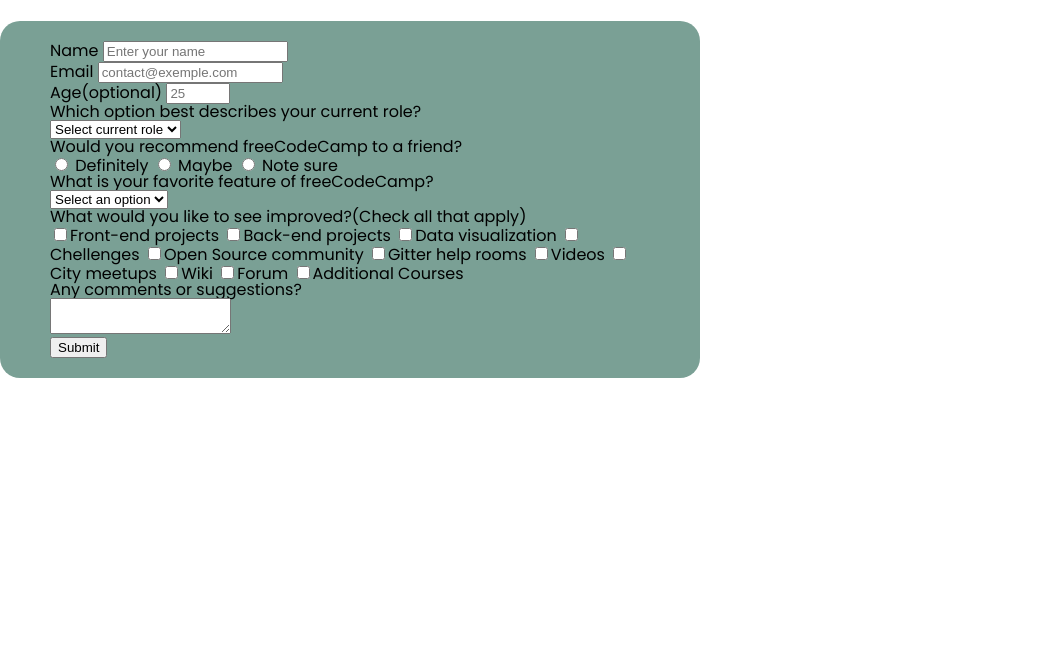
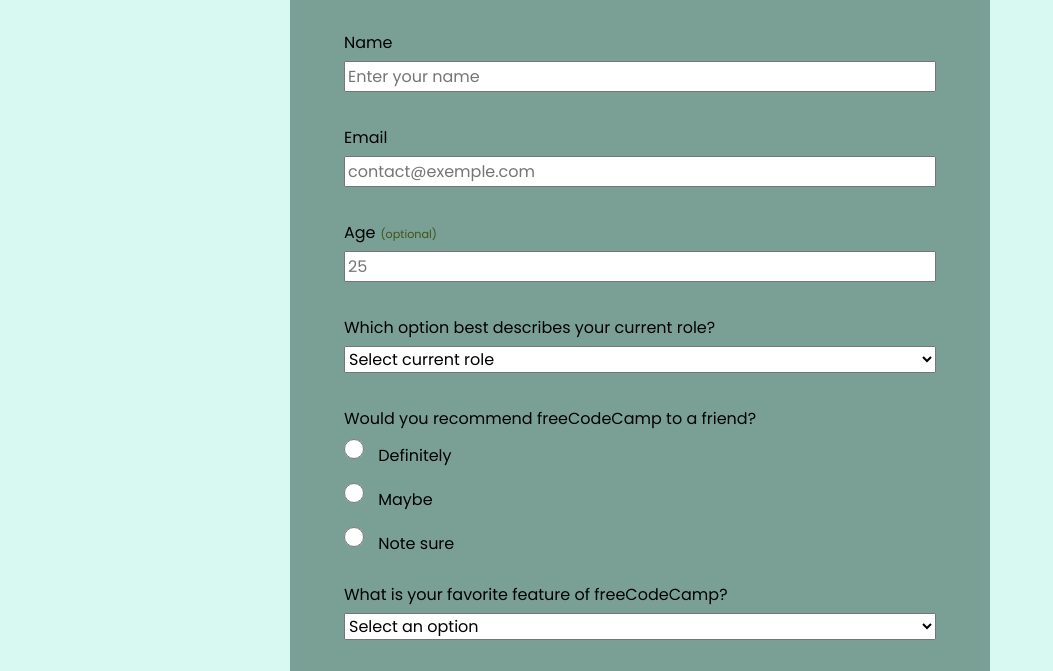
Before and after one commit to WEBALT-g/freeCodeCamp_Survey-form, a plain HTML site: page index.html in a window 1280 px wide. Shown: the part 163-834 px from the top of the page, without its empty margins (0-1053 px from the left). Before the commit the page ends 800 px from the top, so only its background shows below. Drawn offline with Linux system fonts and the light colour scheme.

Commit message:
final project valid

```diff
--- a/index.html
+++ b/index.html
@@ -19,6 +19,7 @@
         </p>
     </header>
 
+    <div class="container">
         <form action="" id="survey-form">
             <div class="form-group">
                 <label id="name-label" for="name">Name</label>
@@ -138,5 +139,6 @@
                 </button>
             </div>
         </form>
+    </div>
 </body>
 </html>
--- a/styles.scss
+++ b/styles.scss
@@ -61,6 +61,10 @@
 
 body {
     font-family: 'Poppins', sans-serif;
+    background: $light-cyan;
+    display: flex;
+    flex-direction: column;
+    align-items: center;
 }
 
 
@@ -69,24 +73,80 @@
     flex-direction: column;
     align-items: center;
     padding-top: 50px;
-    padding-bottom: 80px;
+    padding-bottom: 30px;
 
     h1 {
         font-size: 28px;
         font-weight: bold;
         color: $dark-moss-green;
-        padding-bottom: 10px;
     }
 
     p {
         font-weight: 300;
+        margin-top: 20px;
     }
 }
 
+.container {
+    padding-bottom: 60px;
+}
+
+input,
+button,
+select,
+textarea {
+  margin: 10px 0px;
+  font-family: inherit;
+  font-size: inherit;
+  line-height: inherit;
+}
+
 #survey-form {
+    display: block;
     content: '';
     background-color: $morning-blue;
     width: 600px;
-    padding: 20px 50px ;
+    padding: 50px 50px 20px 50px;
     border-radius: 20px;
+
+    .form-group {
+      margin: 0 auto 1.25rem auto;
+      padding: 0.25rem;
+      display: flex;
+      flex-direction: column;
+    }
   }
+
+.input-radio,
+.input-checkbox {
+  display: inline-block;
+  margin-right: 0.625rem;
+  min-height: 1.50rem;
+  min-width: 1.25rem;
+}
+
+.input-textarea {
+  min-height: 120px;
+  padding: 0.625rem;
+  resize: vertical;
+}
+
+.option {
+  margin-left: 5px;
+  font-size: 0.7rem;
+  color: $dark-moss-green;
+}
+
+button {
+  border: none;
+  padding: 10px 30px;
+  border-radius: 10px;
+  background-color: $dark-moss-green;
+  color: $light-cyan;
+
+  &:hover {
+    opacity: 0.8;
+    transition: 200ms;
+    cursor: pointer;
+  }
+}
```
Also changed, not shown: styles.css, 1 other file. Lines whose indentation alone changed are shown as unchanged.
